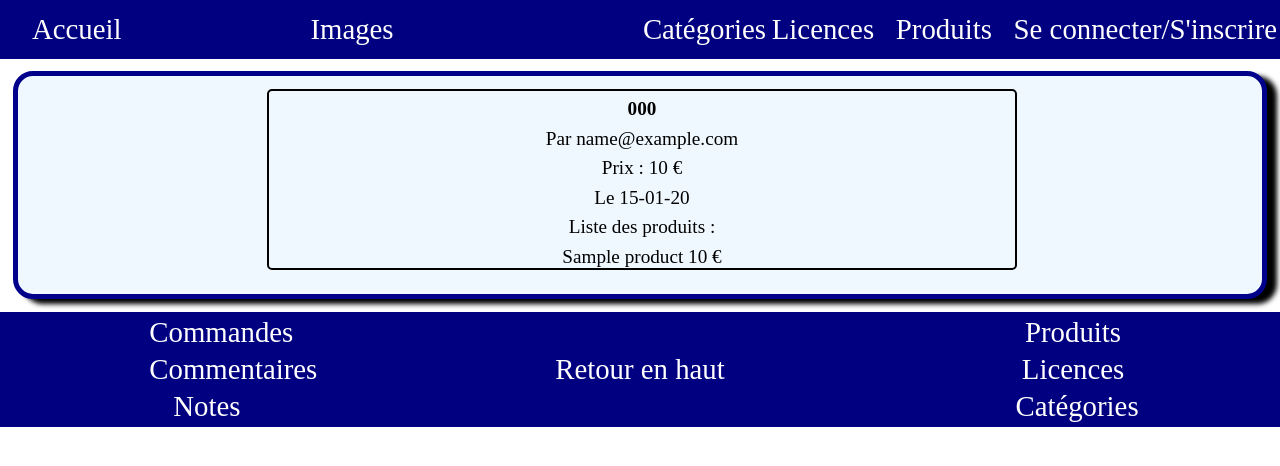
After one commit to mouttoucoumarassamy/profet_final_symfony, a Symfony app: template templates/Admin/commands.html.twig in a window 1280 px wide. The commit adds this page. Shown: the top 466 px of the page. Run offline with Twig, Linux system fonts and the light colour scheme; the template is opened without the code that fills it: most values are stand-ins (such as "Sample title", 1, 10 or a date in 2020); some libraries are stand-ins or nearby versions.

Commit message:
list commande

```diff
--- a/public/style.css
+++ b/public/style.css
@@ -750,3 +750,7 @@ footer{
     height: 1vh;
     width: 100%;
 }
+
+li{
+    list-style: none;
+}
--- a/src/Controller/Admin/AdminCommentController.php
+++ b/src/Controller/Admin/AdminCommentController.php
@@ -2,8 +2,6 @@
 
 
 namespace App\Controller\Admin;
-
-
 
 use App\Repository\CommentRepository;
 use Knp\Component\Pager\PaginatorInterface;
--- a/templates/Admin/base.html.twig
+++ b/templates/Admin/base.html.twig
@@ -60,7 +60,7 @@
         <div class="admin-infos">
             <ul>
                 <li>
-                    <a href="#">Commandes</a>
+                    <a href="{{ path('list_commands') }}">Commandes</a>
                 </li>
                 <li>
                     <a href="{{ path('admin_list_comments') }}">Commentaires</a>
--- /dev/null
+++ b/templates/Admin/commands.html.twig
@@ -0,0 +1,35 @@
+{% extends 'admin/base.html.twig' %}
+
+{% block main %}
+    {% for message in app.flashes('notice') %}
+        <div class="flash-notice">
+            {{ message }}
+        </div>
+    {% endfor %}
+    <div class="container">
+        {% for command in commands %}
+            <div class="comment-card">
+                <p class="comment-p">{{ command.numberOrder }}</p>
+                {% if command.user %}
+                    <p>Par {{ command.user.email }}</p>
+                    {% else %}
+                    <p>Par {{ command.email }}</p>
+                {% endif %}
+                    <p>Prix : {{ command.price }} €</p>
+                <p>Le {{ command.date | date('d-m-y') }}</p>
+                <p>Liste des produits :</p>
+                <ul>
+                    {% for product in command.products %}
+                        <li>{{ product.name }} {{ product.price }} €</li>
+                    {% endfor %}
+                </ul>
+            </div>
+        {% endfor %}
+        <div class="page">
+            {{ knp_pagination_render(commands) }}
+        </div>
+    </div>
+
+
+
+{% endblock %}
```
Also changed, not shown: src/Controller/Admin/AdminCommandController.php (added, +23 -0 lines), src/Entity/Command.php (+29 -0 lines).
